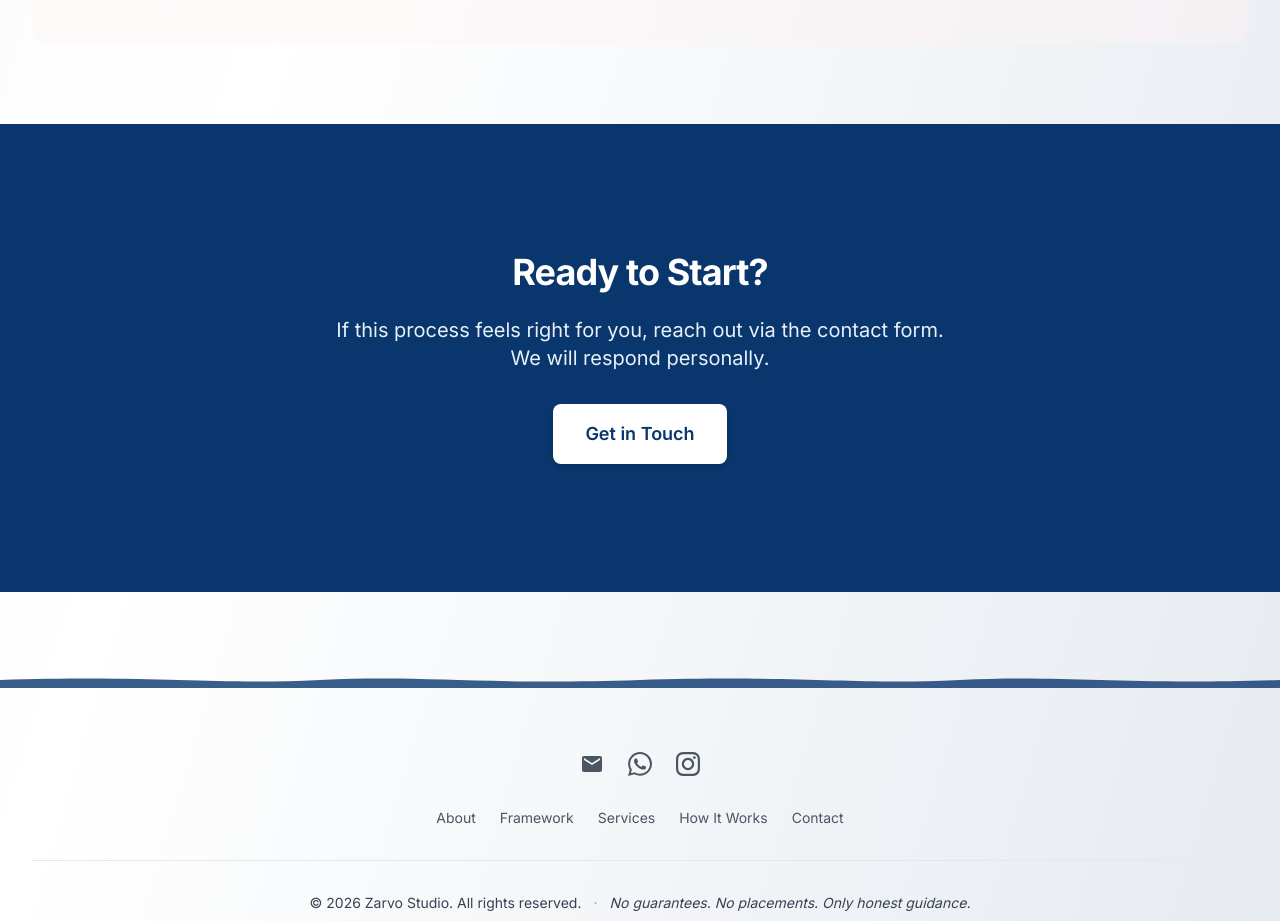
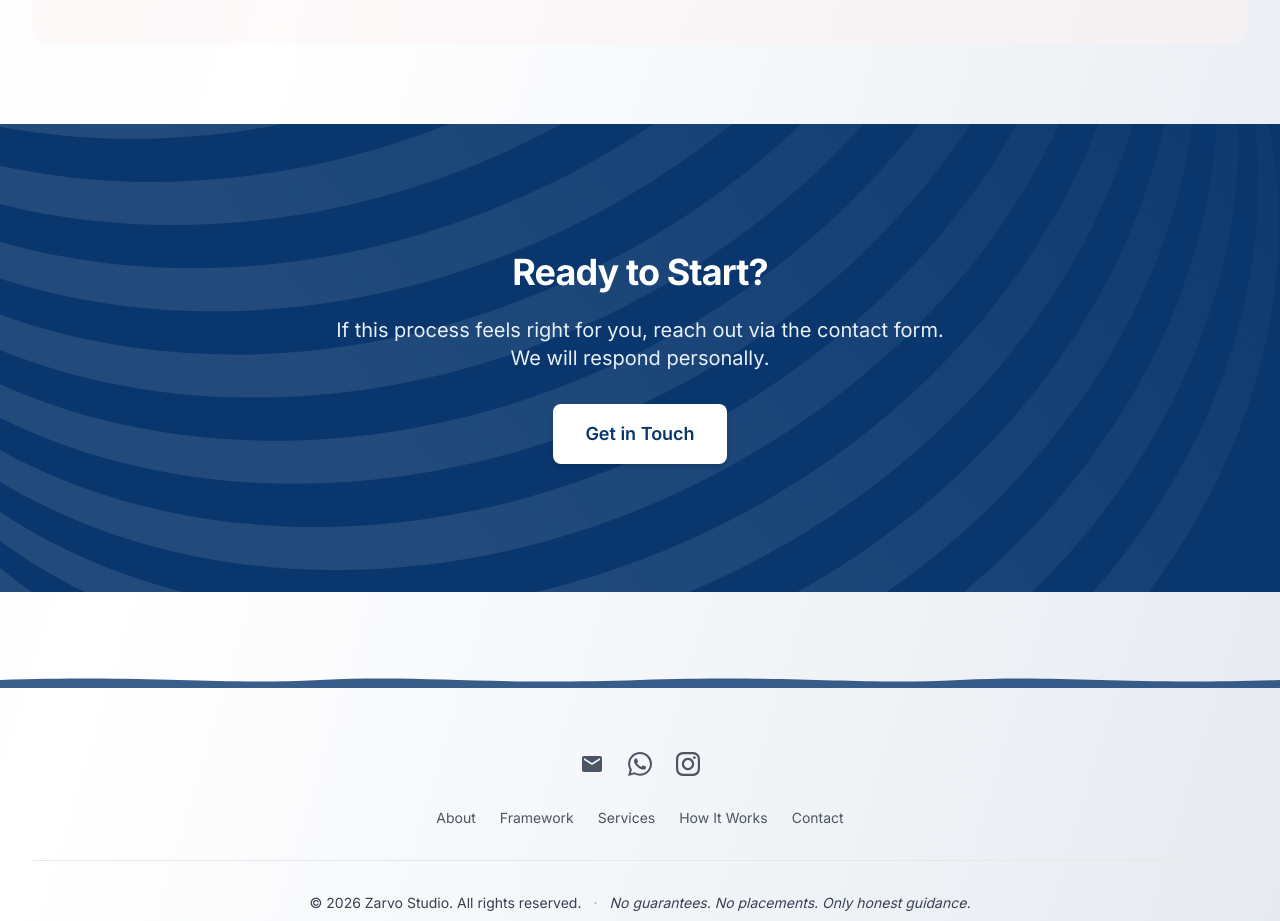
Before and after one commit to Zarvo-Studio-Inc/Career-Life-Direction-Website, a Next.js app: page /how-it-works in a window 1280 px wide. Shown: the part 3300-4221 px from the top of the page. Built offline with nearby package versions, Linux system fonts and the light colour scheme.

Commit message:
Adding some waves

```diff
--- a/app/how-it-works/page.tsx
+++ b/app/how-it-works/page.tsx
@@ -189,8 +189,10 @@ export default function HowItWorks() {
       </SectionContainer>
 
       {/* Call to Action */}
-      <SectionContainer className="bg-brand">
-        <div className="max-w-3xl mx-auto text-center py-12">
+      <SectionContainer className="bg-brand relative overflow-hidden">
+        {/* Subtle background wave */}
+        <div className="absolute inset-0 opacity-10 pointer-events-none select-none" style={{backgroundImage: 'url(/wave-1.svg)', backgroundSize: 'cover', backgroundPosition: 'center center'}} />
+        <div className="relative max-w-3xl mx-auto text-center py-12 z-10">
           <h2 className="mb-6 text-white text-3xl md:text-4xl font-bold">Ready to Start?</h2>
           <p className="text-brand-50 leading-relaxed mb-8 text-lg md:text-xl">
             If this process feels right for you, reach out via the contact form.<br className="hidden md:block" />
```
